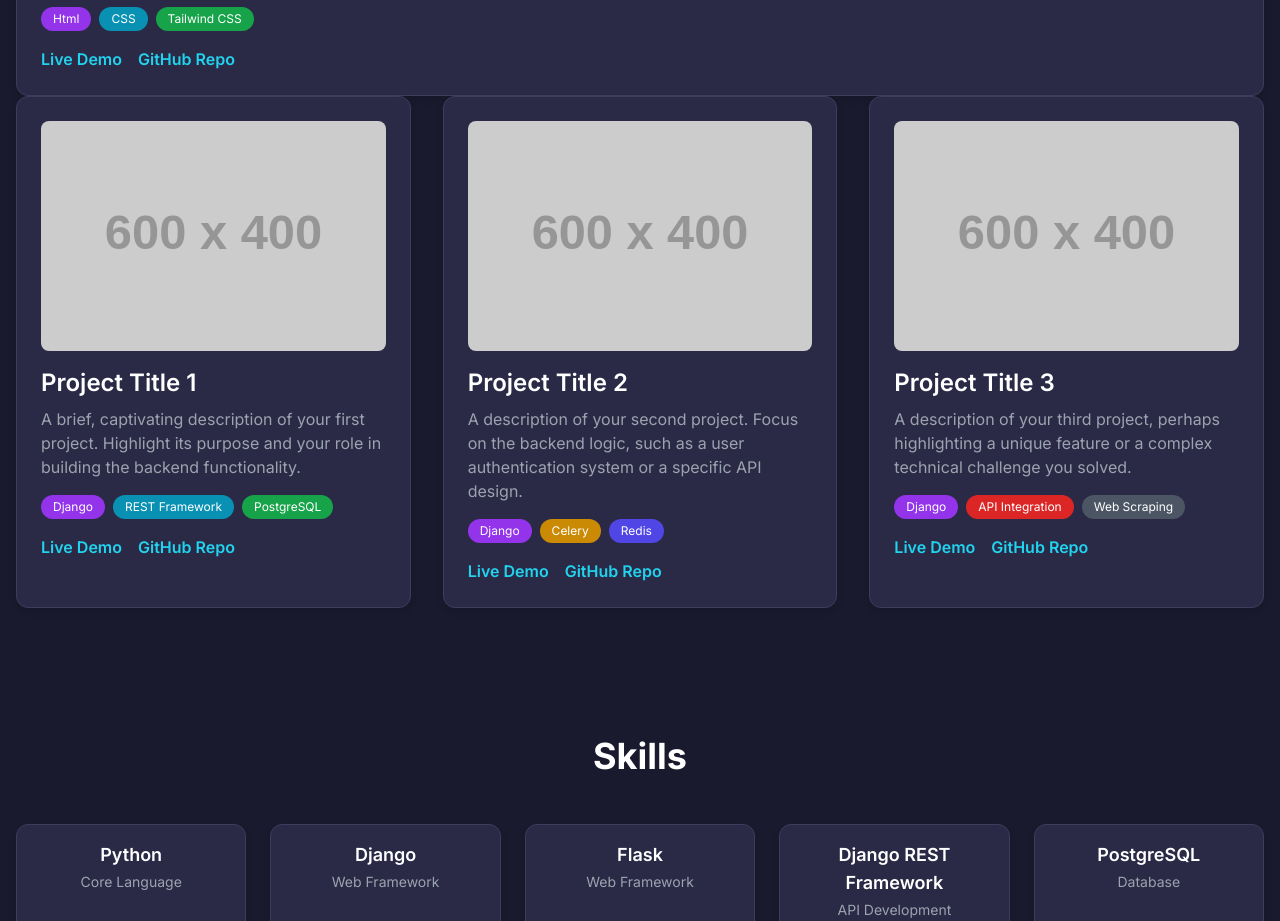
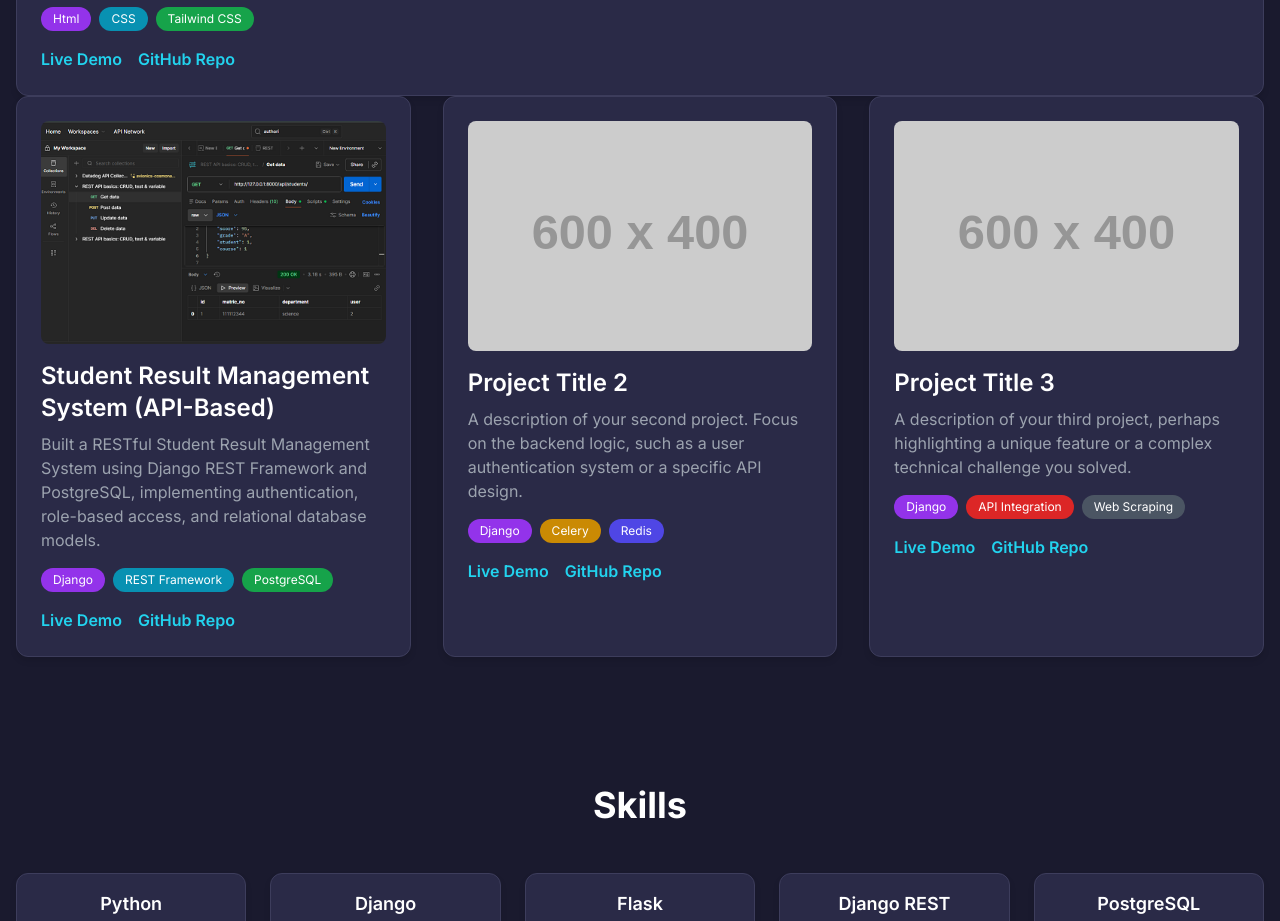
Before and after one commit to softtech2005/Boluwatife-Ebenezer, a plain HTML site: page index.htm in a window 1280 px wide. Shown: the part 1360-2281 px from the top of the page. Drawn offline with nearby package versions, Linux system fonts and the light colour scheme; placeholder pictures from the web are drawn by us.

Commit message:
project-2 update

```diff
--- a/index.htm
+++ b/index.htm
@@ -83,9 +83,9 @@
             <div class="grid grid-cols-1 md:grid-cols-2 lg:grid-cols-3 gap-8">
                 <!-- Project 2 -->
                 <div class="card p-6 rounded-xl">
-                    <img src="https://placehold.co/600x400/3d3d5c/ffffff?text=Project+1" alt="Project 1" class="rounded-lg mb-4">
-                    <h3 class="text-2xl font-semibold text-white mb-2">Project Title 1</h3>
-                    <p class="text-gray-400 mb-4">A brief, captivating description of your first project. Highlight its purpose and your role in building the backend functionality.</p>
+                    <img src="img/projectPic/project-pic2 (1).png" alt="Project 1" class="rounded-lg mb-4">
+                    <h3 class="text-2xl font-semibold text-white mb-2">Student Result Management System (API-Based)</h3>
+                    <p class="text-gray-400 mb-4">Built a RESTful Student Result Management System using Django REST Framework and PostgreSQL, implementing authentication, role-based access, and relational database models.</p>
                     <div class="flex flex-wrap gap-2 mb-4">
                         <span class="bg-purple-600 text-white text-xs px-3 py-1 rounded-full">Django</span>
                         <span class="bg-cyan-600 text-white text-xs px-3 py-1 rounded-full">REST Framework</span>
@@ -93,7 +93,7 @@
                     </div>
                     <div class="flex space-x-4">
                         <a href="#" class="text-cyan-400 hover:text-cyan-300 font-semibold transition-colors">Live Demo</a>
-                        <a href="#" class="text-cyan-400 hover:text-cyan-300 font-semibold transition-colors">GitHub Repo</a>
+                        <a href="https://github.com/softtech2005/config.git" class="text-cyan-400 hover:text-cyan-300 font-semibold transition-colors">GitHub Repo</a>
                     </div>
                 </div>
 
```
Also changed, not shown: img/projectPic/project-pic2 (1).png (added), img/projectPic/project-pic2 (2).png (added).
